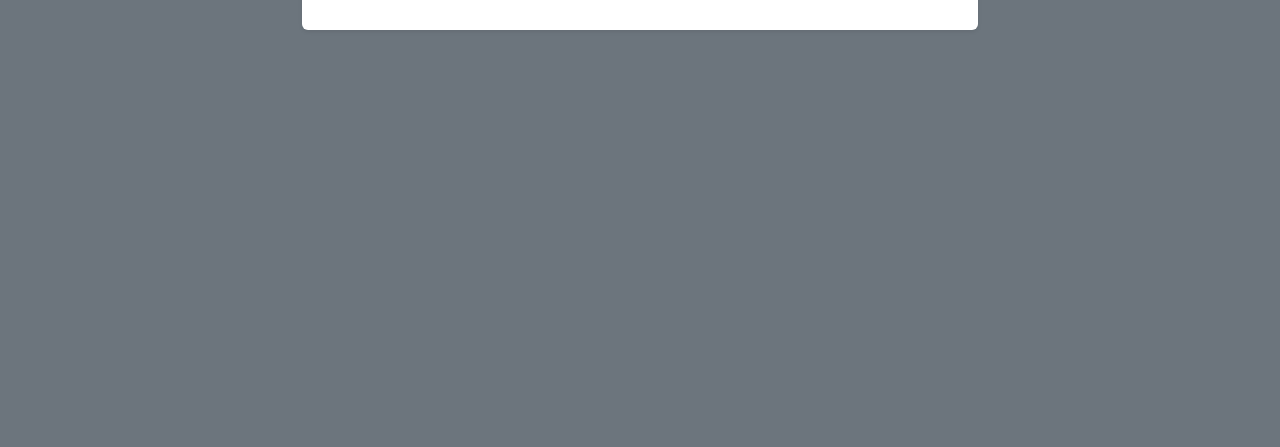
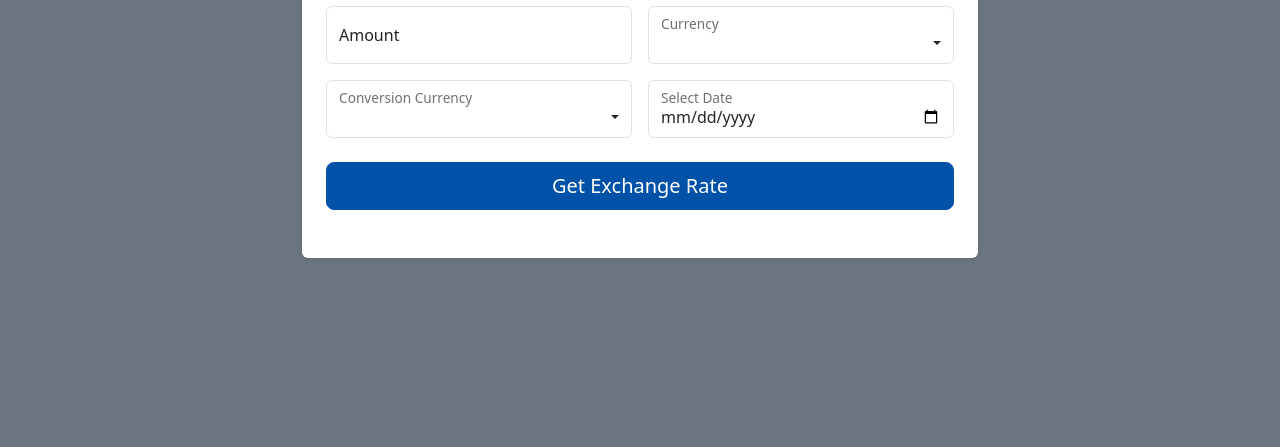
Before and after one commit to chrsmendes/br-currency-quote, a website with bundled scripts: page index.html in a window 1280 px wide. Shown: the part 256-703 px from the top of the page. Built offline with nearby package versions, Linux system fonts and the light colour scheme; no server answers.

Commit message:
Remove PR bot comment check workflow and update index.html with exchange rate form

```diff
--- a/index.html
+++ b/index.html
@@ -82,7 +82,8 @@
         </nav>
     </div>
 
-    <div class="container mt-5 mb-5 test" id="main-content">
+    <!-- Main Content -->
+    <div class="container mt-5 mb-5" id="main-content">
         <div class="card shadow-sm border-0">
             <div class="card-body p-4">
                 <!-- Share Button -->
@@ -93,6 +94,82 @@
 
                 <h1 class="text-center mb-4">Brazilian Currency Quote System</h1>
                 <h2 class="card-title text-center mb-4">BRL to Anything...</h2>
+
+                <!-- Exchange Rate Form -->
+                <form id="exchange-form" class="needs-validation" novalidate>
+                    <div class="row g-3 mb-3">
+                        <!-- Amount Input -->
+                        <div class="col-md-6">
+                            <div class="form-floating">
+                                <input type="number" id="amount" name="amount" class="form-control"
+                                    placeholder="Enter amount" step="0.01" required min="0.01">
+                                <label for="amount">Amount</label>
+                                <div class="invalid-feedback">
+                                    Please enter a valid amount (e.g., 10.50).
+                                </div>
+                            </div>
+                        </div>
+
+                        <!-- Source Currency Dropdown -->
+                        <div class="col-md-6">
+                            <div class="dropdown form-floating">
+                                <div class="form-control d-flex justify-content-between" id="currency-container"
+                                    data-bs-toggle="dropdown" tabindex="0" role="combobox" data-required="true"
+                                    aria-expanded="false" aria-controls="currency-list" aria-label="Currency"
+                                    aria-labelledby="currency-label">
+                                    <span class="selected-dropdown" id="currency-span"></span>
+                                    <span class="dropdown-toggle"></span>
+                                </div>
+                                <label id="currency-label" class="form-label">Currency</label>
+                                <div class="invalid-feedback">
+                                    Please select one currency.
+                                </div>
+                                <ul class="dropdown-menu w-100" aria-labelledby="currency-container" id="currency-list"
+                                    role="listbox">
+                                    <!-- Currency options will be dynamically populated by JavaScript -->
+                                </ul>
+                            </div>
+                        </div>
+                    </div>
+
+                    <div class="row g-3 mb-4">
+                        <!-- Target Currency Dropdown -->
+                        <div class="col-md-6">
+                            <div class="dropdown form-floating">
+                                <div class="form-control d-flex justify-content-between"
+                                    id="conversion-currency-container" data-bs-toggle="dropdown" tabindex="0"
+                                    role="combobox" data-required="true" aria-expanded="false"
+                                    aria-controls="conversion-currency-list" aria-label="Conversion Currency"
+                                    aria-labelledby="conversion-currency-label">
+                                    <span class="selected-dropdown" id="conversion-currency-span"></span>
+                                    <span class="dropdown-toggle"></span>
+                                </div>
+                                <label id="conversion-currency-label" class="form-label">Conversion Currency</label>
+                                <ul class="dropdown-menu w-100" aria-labelledby="conversion-currency-container"
+                                    id="conversion-currency-list" role="listbox">
+                                    <!-- Conversion currency options will be dynamically populated by JavaScript -->
+                                </ul>
+                                <div class="invalid-feedback">
+                                    Please select one conversion currency.
+                                </div>
+                            </div>
+                        </div>
+
+                        <!-- Date Picker -->
+                        <div class="col-md-6">
+                            <div class="form-floating">
+                                <input type="date" id="date" name="date" class="form-control" min="1984-11-28" required>
+                                <label for="date">Select Date</label>
+                                <div class="invalid-feedback">
+                                    Please select a valid date.
+                                </div>
+                            </div>
+                        </div>
+                    </div>
+
+                    <!-- Submit Button -->
+                    <button type="submit" class="btn btn-primary w-100 btn-lg">Get Exchange Rate</button>
+                </form>
 
                 <!-- Results Display Area -->
                 <div id="result" class="mt-4 align-self-center"></div>
```
Also changed, not shown: .github/workflows/pr-bot-comment-check.yml (deleted).
